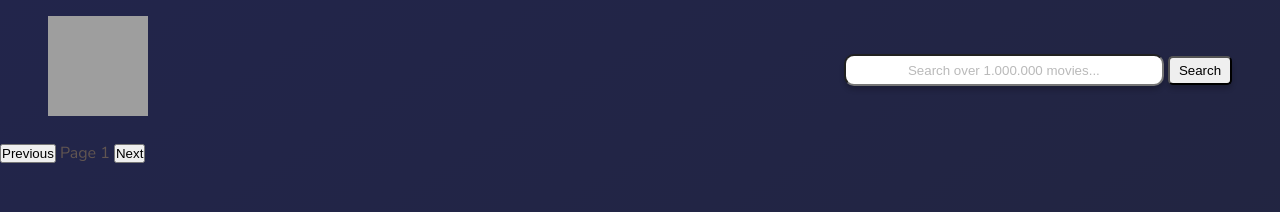
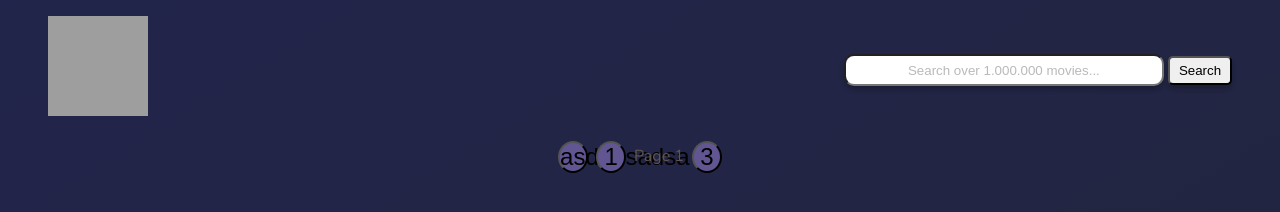
Before and after one commit to Cloudiu9/TMDBTest, a website built with Parcel: page index.html in a window 1280 px wide. Built offline with nearby package versions, Linux system fonts and the light colour scheme; grey boxes are pictures that could not be loaded; what moviedb-promise would draw is missing.

Commit message:
Planning for better Pagination

```diff
--- a/controller.js
+++ b/controller.js
@@ -59,16 +59,13 @@ const controlPagination = async function (direction) {
   movieView.render(
     await model.loadMovie(model.state.currentSearchQuery, newPage)
   );
-  // console.log(model.state.currentSearchQuery);
-
-  console.log("💥💥💥💥" + model.state.currentPage);
 };
 
 const init = async function () {
   // Loads most popular movies
   loadPopularMovies();
 
-  paginationView.addHandlerClick(controlPagination);
+  paginationView.addHandlerPagination(controlPagination);
 
   // Search results loading movie
   searchView.addHandlerSearch(controlSearchResults);
--- a/index.html
+++ b/index.html
@@ -41,11 +41,9 @@
 
     <div class="movie-collection"></div>
     <div class="pagination">
-      <button class="btn-pag btn-prev">Previous</button>
-      <span class="btn-pag page-info"
-        >Page <span class="current-page">1</span></span
-      >
-      <button class="btn-pag btn-next">Next</button>
+      <button class="btn-pag btn-prev">1</button>
+      <span class="page-info">Page <span class="current-page">1</span></span>
+      <button class="btn-pag btn-next">3</button>
     </div>
   </body>
 </html>
--- a/main.css
+++ b/main.css
@@ -117,3 +117,18 @@ body {
   width: 100%; /* take up whole movie card width */
   height: 423px;
 }
+
+/* PAGINATION */
+.pagination {
+  display: flex;
+  justify-content: center;
+  align-items: center;
+  gap: 8px;
+}
+
+.btn-pag {
+  border-radius: 50%;
+  width: 30px;
+  background-color: #615592;
+  font-size: 1.5rem;
+}
--- a/notes.txt
+++ b/notes.txt
@@ -114,3 +114,6 @@ TODO - Add media queries so there aren't two lonely movies at the BOTTOM
 Day 6: Added simple pagination
 TODO - Change pagination to be like on hianime (just bubbles with the page number)
 TODO MAYBE - add IMDB rating on card
+
+Day 7: Planning for better Pagination
+TODO - On search, reset current page to 1
--- a/views/paginationView.js
+++ b/views/paginationView.js
@@ -3,7 +3,25 @@ import * as model from "../model.js";
 class PaginationView {
   _parentElement = document.querySelector(".pagination");
 
-  addHandlerClick = function (handler) {
+  // need to dynamically render the buttons (circles like the ones from hianime)
+  // Prev and Next arrows, jump to last and jump to first if exist (not on first/last page)
+  // render 5 buttons at a time with pages, followed by ... and the last page
+  // current page is highlited in different color
+
+  // all buttons just jump to the page on them, need the arrows at the end and beginning
+
+  // TODO split renderPag into _generateMarkup and global render() from parent View
+
+  renderPag = function () {
+    // render a button for each page IF there's < 5 total
+    // if more than 5 pages, render 5 buttons and arrow for Jump to Last
+    const markup = `
+    <button class="btn-pag btn-next">asdadsadsa</button>
+    `;
+    this._parentElement.insertAdjacentHTML("afterbegin", markup);
+  };
+
+  addHandlerPagination = function (handler) {
     this._parentElement.addEventListener("click", (e) => {
       const btn = e.target.closest(".btn-pag");
       if (!btn) return;
@@ -25,6 +43,9 @@ class PaginationView {
         handler("next");
       }
     });
+
+    // Render pagination buttons
+    this.renderPag();
   };
 }
 
--- a/views/searchView.js
+++ b/views/searchView.js
@@ -1,9 +1,12 @@
+import * as model from "../model.js";
+
 class SearchView {
   _parentEl = document.querySelector(".search");
 
   getQuery() {
     const query = this._parentEl.querySelector(".search-field").value;
     this._clearInput();
+
     return query;
   }
 
@@ -16,6 +19,12 @@ class SearchView {
     // adding listener to whole event ==> we can listen for 'submit' (user presses enter OR clicking the button)
     this._parentEl.addEventListener("submit", function (e) {
       e.preventDefault();
+
+      // Update the pagination currentPage
+      model.state.currentPage = 1;
+      document.querySelector(".current-page").textContent =
+        model.state.currentPage;
+
       handler();
     });
   }
```
